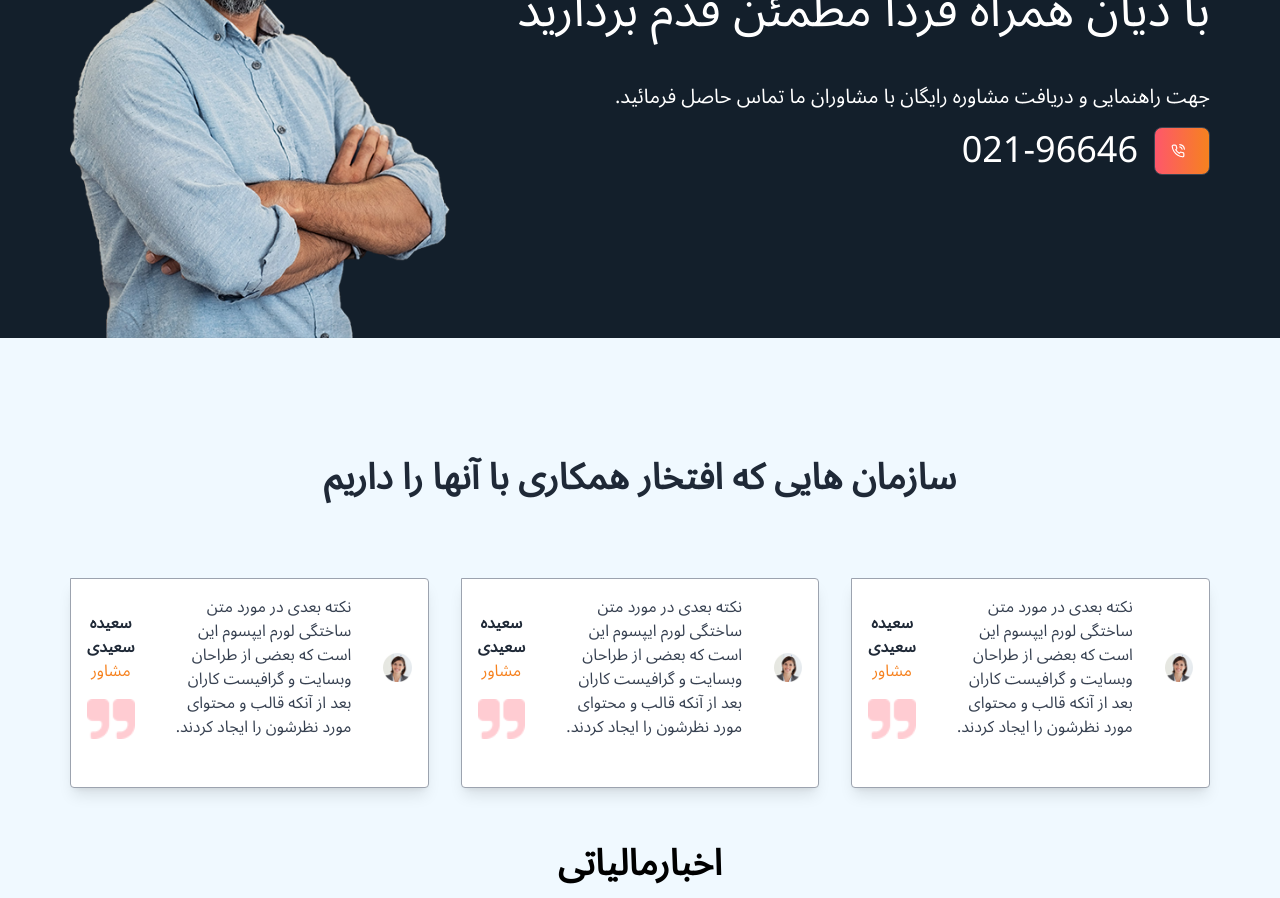
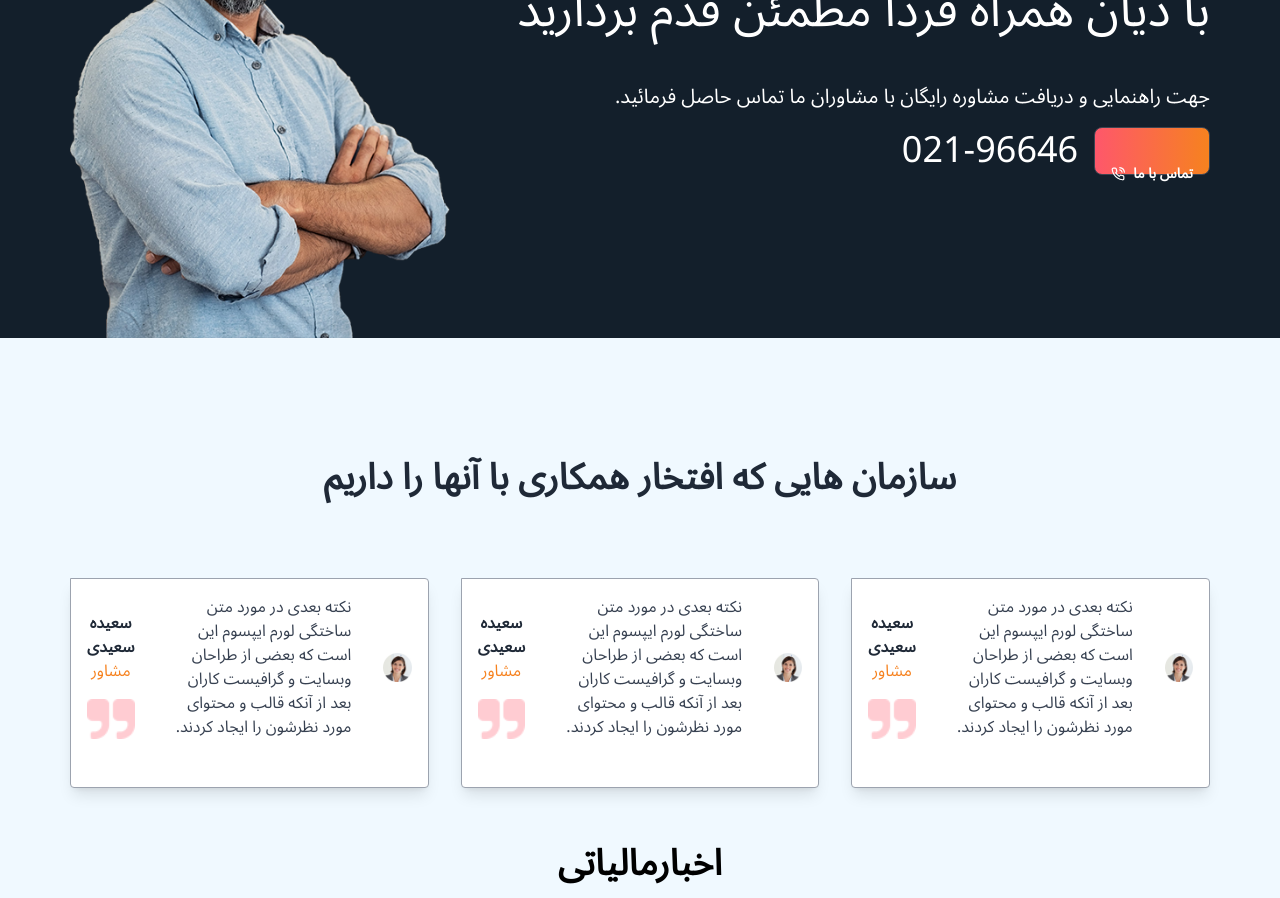
Before and after one commit to Mansour-VN/DianHamrah, a Next.js app: page / in a window 1280 px wide. Shown: the part 3780-4678 px from the top of the page. Built offline with nearby package versions, Linux system fonts and the light colour scheme.

Commit message:
fix: debug button in section6

```diff
--- a/src/pages/HomePage/Section6.tsx
+++ b/src/pages/HomePage/Section6.tsx
@@ -12,7 +12,9 @@ const Section6 = () => {
         <p className="py-4 md:text-xl">جهت راهنمایی و دریافت مشاوره رایگان با مشاوران ما تماس حاصل فرمائید.</p>
         <div className="phone flex items-center gap-4 " >
 
-          <div className="text-center text-4xl flex items-center"><Button text ="" type="tel" icon={<FiPhoneCall/>}/></div>
+          <div className="text-center text-4xl flex items-center">
+            <Button mobile="" text ="تماس با ما" type="tel" icon={<FiPhoneCall/>}/>
+          </div>
           <div className=" text-2xl md:text-4xl">021-96646</div>
         </div>
       </div>
```
